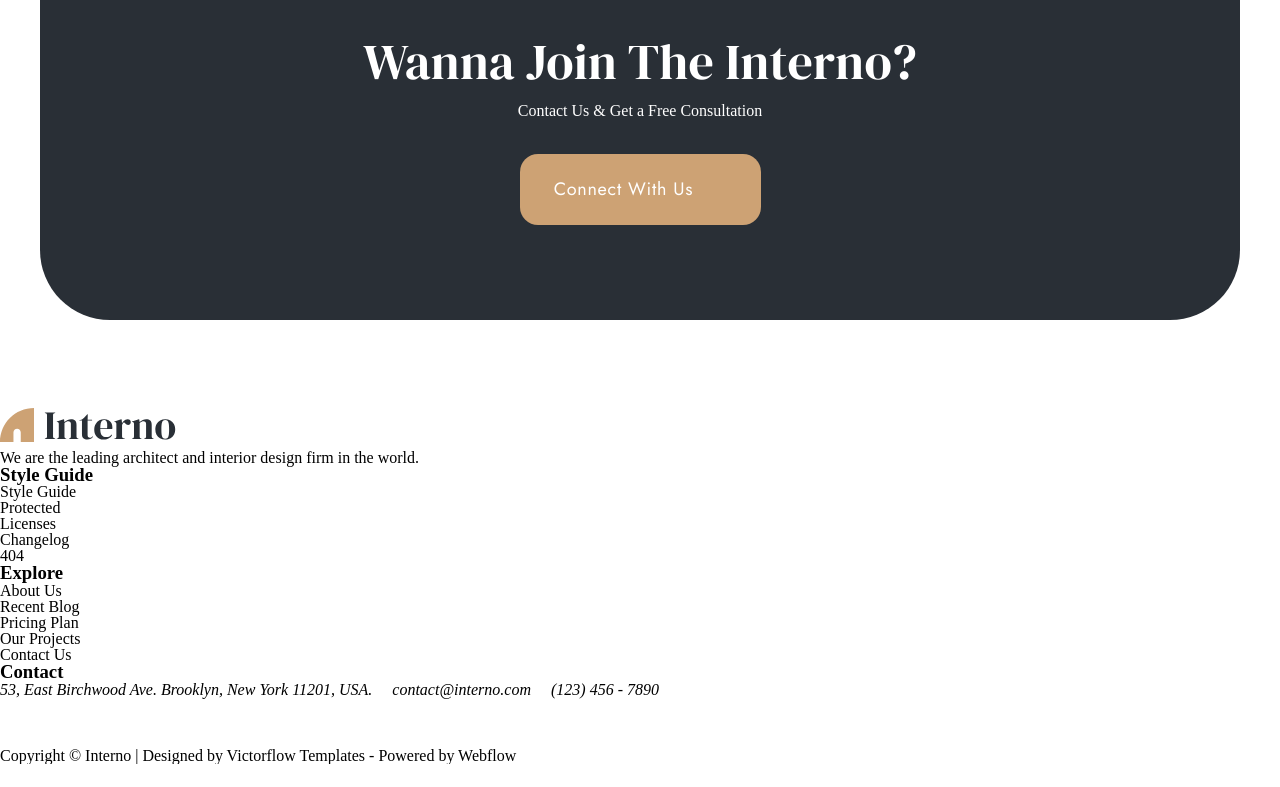
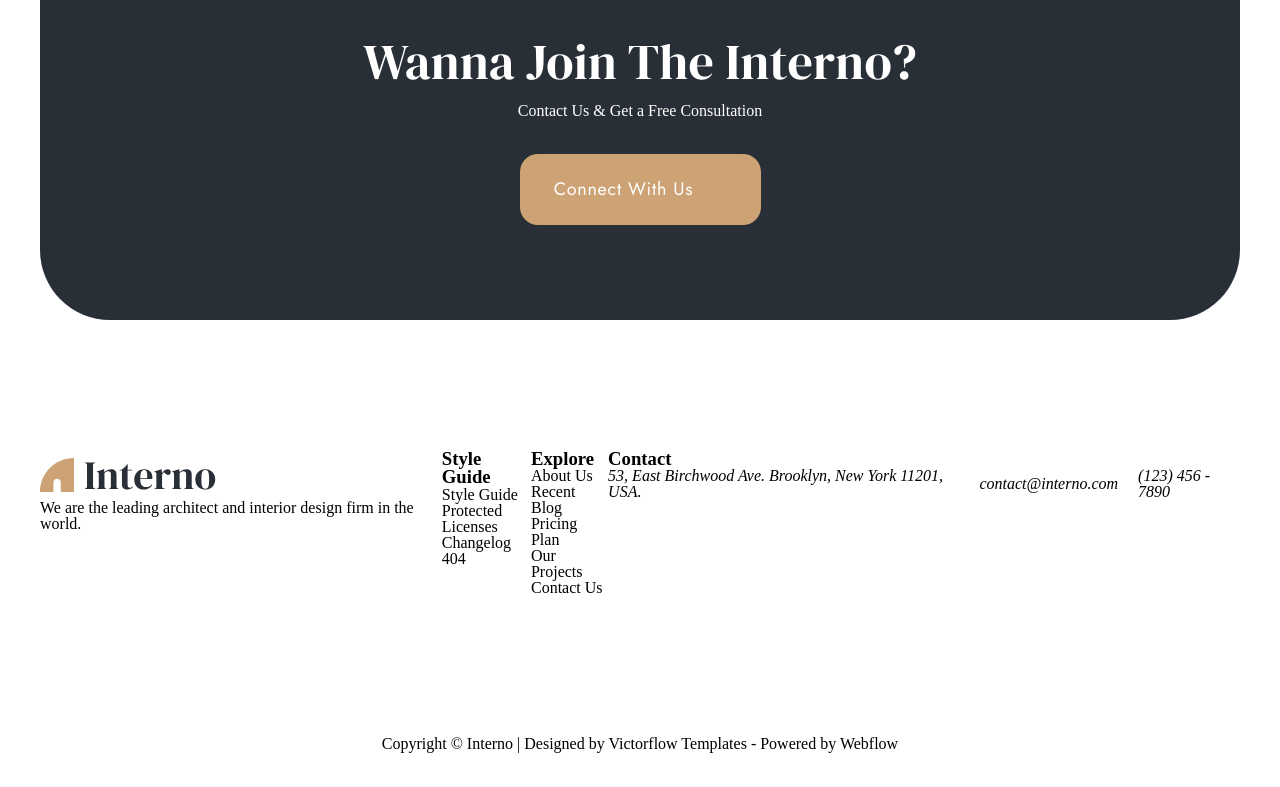
Before and after one commit to IIBystrov/17.interno, a plain HTML site: page index.html in a window 1280 px wide. Shown: the part 7287-8074 px from the top of the page. Before the commit the page ends 8051 px from the top, so only its background shows below. Drawn offline with Linux system fonts and the light colour scheme.

Commit message:
Style .footer .footer__container (style.css)

```diff
--- a/css/style.css
+++ b/css/style.css
@@ -595,3 +595,30 @@
 
 	color: #ffffff;
 }
+
+
+/* .footer */
+
+.footer {
+	display: flex;
+	flex-direction: column;
+	justify-content: space-between;
+	align-items: center;
+
+	width: 100%;
+
+	padding: 50px 0 35px;
+}
+
+.footer__container {
+	display: flex;
+	flex-direction: row;
+	justify-content: space-between;
+	align-items: flex-start;
+
+	width: 100%;
+}
+
+.footer__container:not(:last-child) {
+	margin: 0 0 140px;
+}
--- a/index.html
+++ b/index.html
@@ -711,6 +711,7 @@
 
 			</div> <!-- /.inner -->
 
+			<div class="inner">
 
 				<footer class="footer">
 
@@ -820,6 +821,8 @@
 
 				</footer> <!-- /.footer -->
 
+			</div> <!-- /.inner -->
+
 		</div> <!-- /.wrapper -->
 
 	</body> <!-- /.page__body -->
```
Lines whose indentation alone changed are shown as unchanged.
